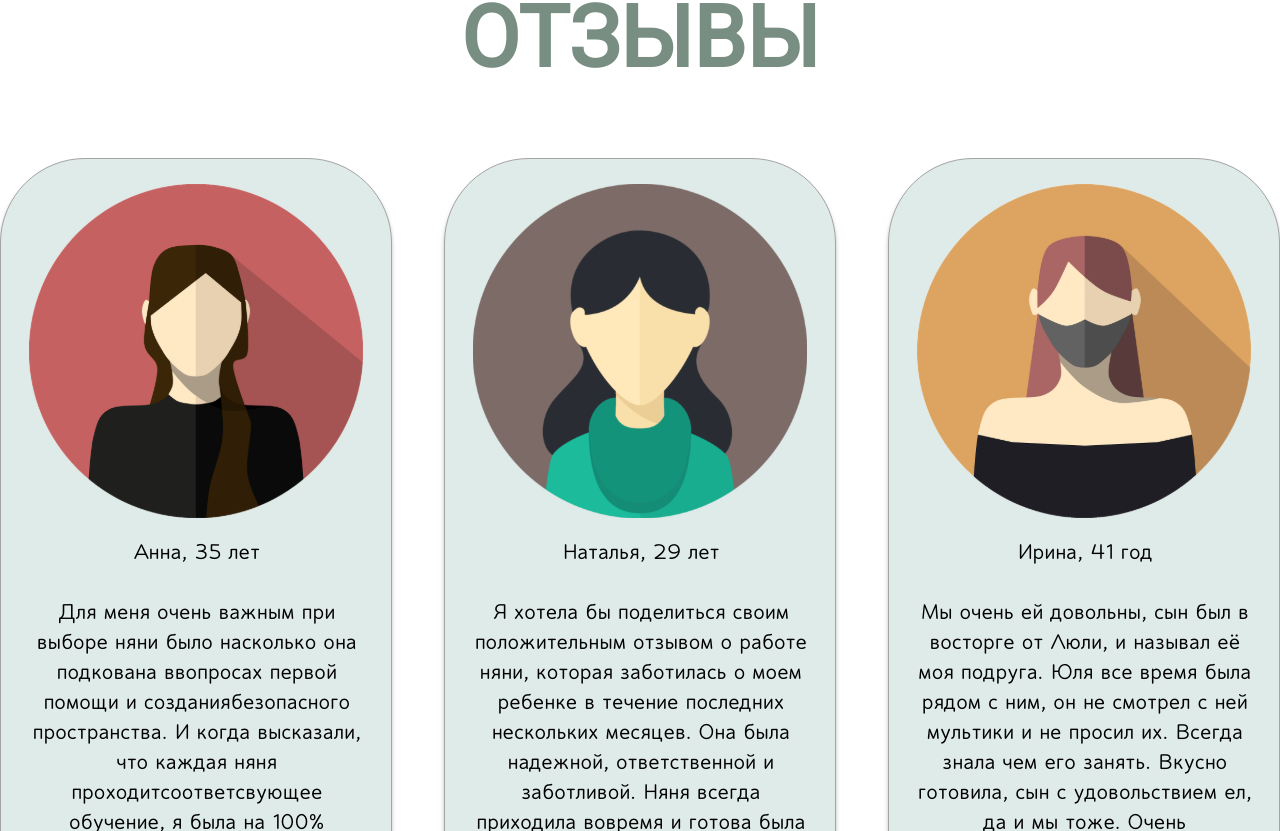
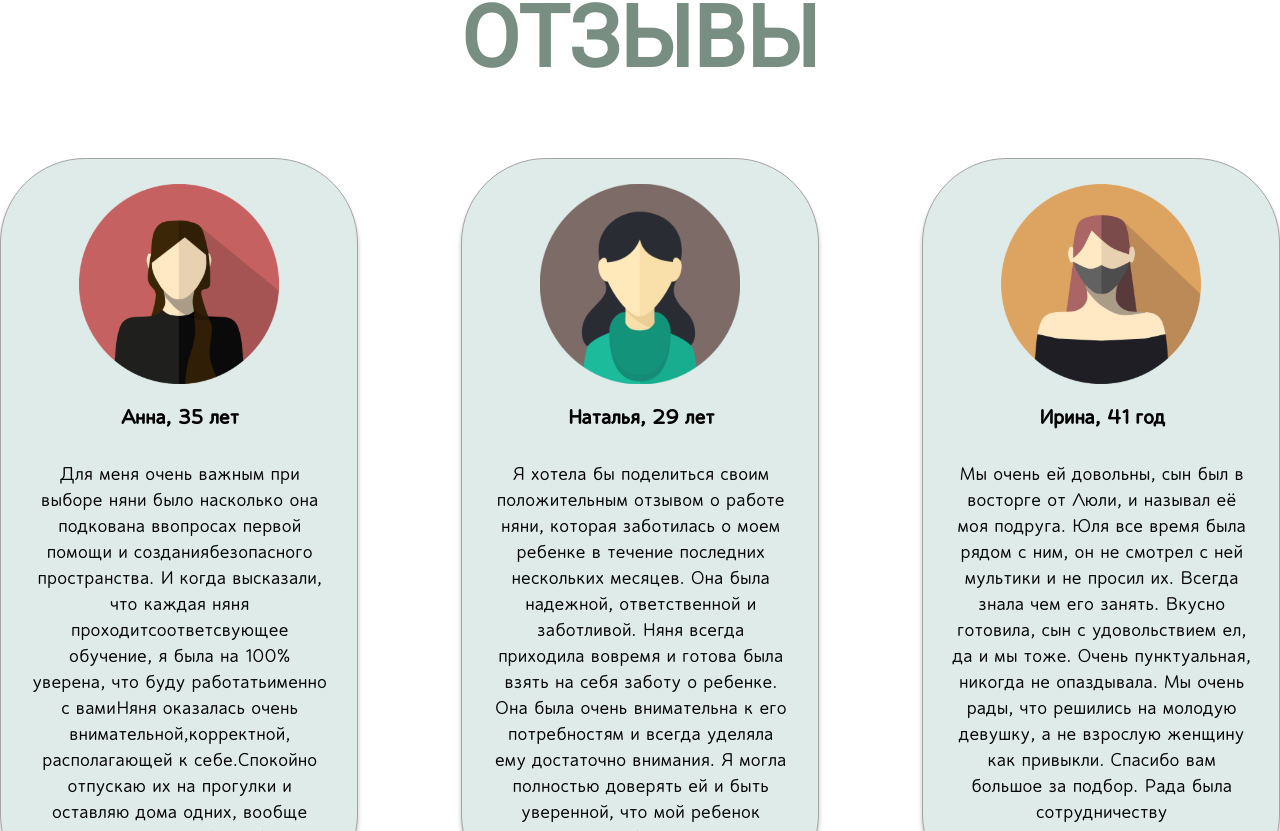
Before and after one commit to DaniilSerga/Babysitter-website, a React (Create React App) app: page / in a window 1280 px wide. Shown: the part 5529-6360 px from the top of the page. Built offline with nearby package versions, Linux system fonts and the light colour scheme.

Commit message:
fix: fix sizes

```diff
--- a/src/constants/customers.ts
+++ b/src/constants/customers.ts
@@ -2,6 +2,6 @@ import {customer1, customer2, customer3} from "assets";
 
 export const CUSTOMERS = [
     {id: 0, icon: customer1, name: 'Анна, 35 лет', feedback: 'Для меня очень важным при выборе няни было насколько она подкована ввопросах первой помощи и созданиябезопасного пространства. И когда высказали, что каждая няня проходитсоответсвующее обучение, я была на 100% уверена, что буду работатьименно с вамиНяня оказалась очень внимательной,корректной, располагающей к себе.Спокойно отпускаю их на прогулки и оставляю дома одних, вообще непереживаю. Спасибо!'},
-    {id: 0, icon: customer2, name: 'Наталья, 29 лет', feedback: 'Я хотела бы поделиться своим положительным отзывом о работе няни, которая заботилась о моем ребенке в течение последних нескольких месяцев. Она была надежной, ответственной и заботливой. Няня всегда приходила вовремя и готова была взять на себя заботу о ребенке. Она была очень внимательна к его потребностям и всегда уделяла ему достаточно внимания. Я могла полностью доверять ей и быть уверенной, что мой ребенок находится в безопасности и заботе.'},
-    {id: 0, icon: customer3, name: 'Ирина, 41 год', feedback: 'Мы очень ей довольны, сын был в восторге от Люли, и называл её моя подруга. Юля все время была рядом с ним, он не смотрел с ней мультики и не просил их. Всегда знала чем его занять. Вкусно готовила, сын с удовольствием ел, да и мы тоже. Очень пунктуальная, никогда не опаздывала. Мы очень рады, что решились на молодую девушку, а не взрослую женщину как привыкли. Спасибо вам большое за подбор. Рада была сотрудничеству'},
+    {id: 1, icon: customer2, name: 'Наталья, 29 лет', feedback: 'Я хотела бы поделиться своим положительным отзывом о работе няни, которая заботилась о моем ребенке в течение последних нескольких месяцев. Она была надежной, ответственной и заботливой. Няня всегда приходила вовремя и готова была взять на себя заботу о ребенке. Она была очень внимательна к его потребностям и всегда уделяла ему достаточно внимания. Я могла полностью доверять ей и быть уверенной, что мой ребенок находится в безопасности и заботе.'},
+    {id: 2, icon: customer3, name: 'Ирина, 41 год', feedback: 'Мы очень ей довольны, сын был в восторге от Люли, и называл её моя подруга. Юля все время была рядом с ним, он не смотрел с ней мультики и не просил их. Всегда знала чем его занять. Вкусно готовила, сын с удовольствием ел, да и мы тоже. Очень пунктуальная, никогда не опаздывала. Мы очень рады, что решились на молодую девушку, а не взрослую женщину как привыкли. Спасибо вам большое за подбор. Рада была сотрудничеству'},
 ];
--- a/src/pages/FeedbacksSection/FeedbacksSection.module.scss
+++ b/src/pages/FeedbacksSection/FeedbacksSection.module.scss
@@ -3,11 +3,12 @@
 .sectionContainer {
     display: flex;
     justify-content: center;
+    padding-bottom: 90px;
 }
 
 .contentWrapper {
     width: 100%;
-    max-width: 1388px;
+    max-width: 1300px;
 
     & > h2 {
         color: $dolphinGray;
@@ -25,11 +26,12 @@
 
 .feedbackItem {
     display: flex;
+    align-items: center;
     flex-direction: column;
     gap: 20px;
-    padding: 25px 28px 6px;
-    max-width: 334px;
-    max-height: 927px;
+    padding: 25px 28px 20px;
+    max-width: 300px;
+    max-height: 950px;
     background-color: $platinum;
     border: 1px solid $quickSilver;
     border-radius: 85px;
@@ -38,11 +40,26 @@
     & > p {
         color: $black;
         font-family: klukva;
-        font-size: 30px;
+        font-size: 26px;
         text-align: center;
     }
 
-    & > p:last-child {
+    & > p:first-of-type {
+        font-weight: 700;
+        font-size: 28px;
+    }
+
+    & > p:last-of-type {
         margin-top: 10px;
     }
 }
+
+.customerIconWrapper {
+    max-width: 200px;
+    max-height: 200px;
+
+    & > img {
+        width: 100%;
+        height: auto;
+    }
+}
--- a/src/pages/FeedbacksSection/FeedbacksSection.tsx
+++ b/src/pages/FeedbacksSection/FeedbacksSection.tsx
@@ -11,7 +11,9 @@ const FeedbacksSection: FC = () => {
                 <ul className={styles.feedbacksListContainer}>
                     {CUSTOMERS.map(customer => (
                         <li className={styles.feedbackItem} key={customer.id}>
-                            <img src={customer.icon} alt="Customer icon" />
+                            <div className={styles.customerIconWrapper}>
+                                <img src={customer.icon} alt="Customer icon" />
+                            </div>
                             <p>{customer.name}</p>
                             <p>{customer.feedback}</p>
                         </li>
```
